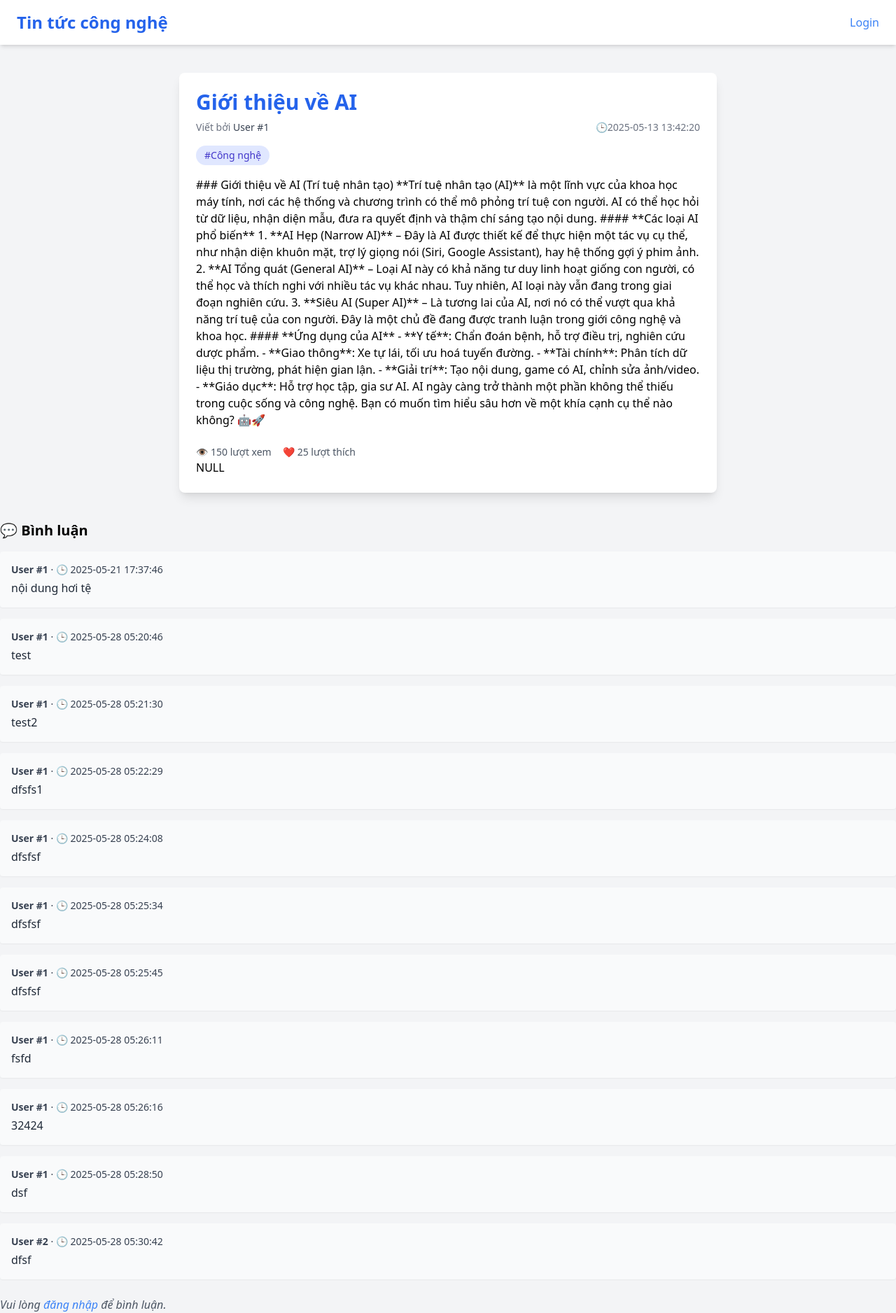
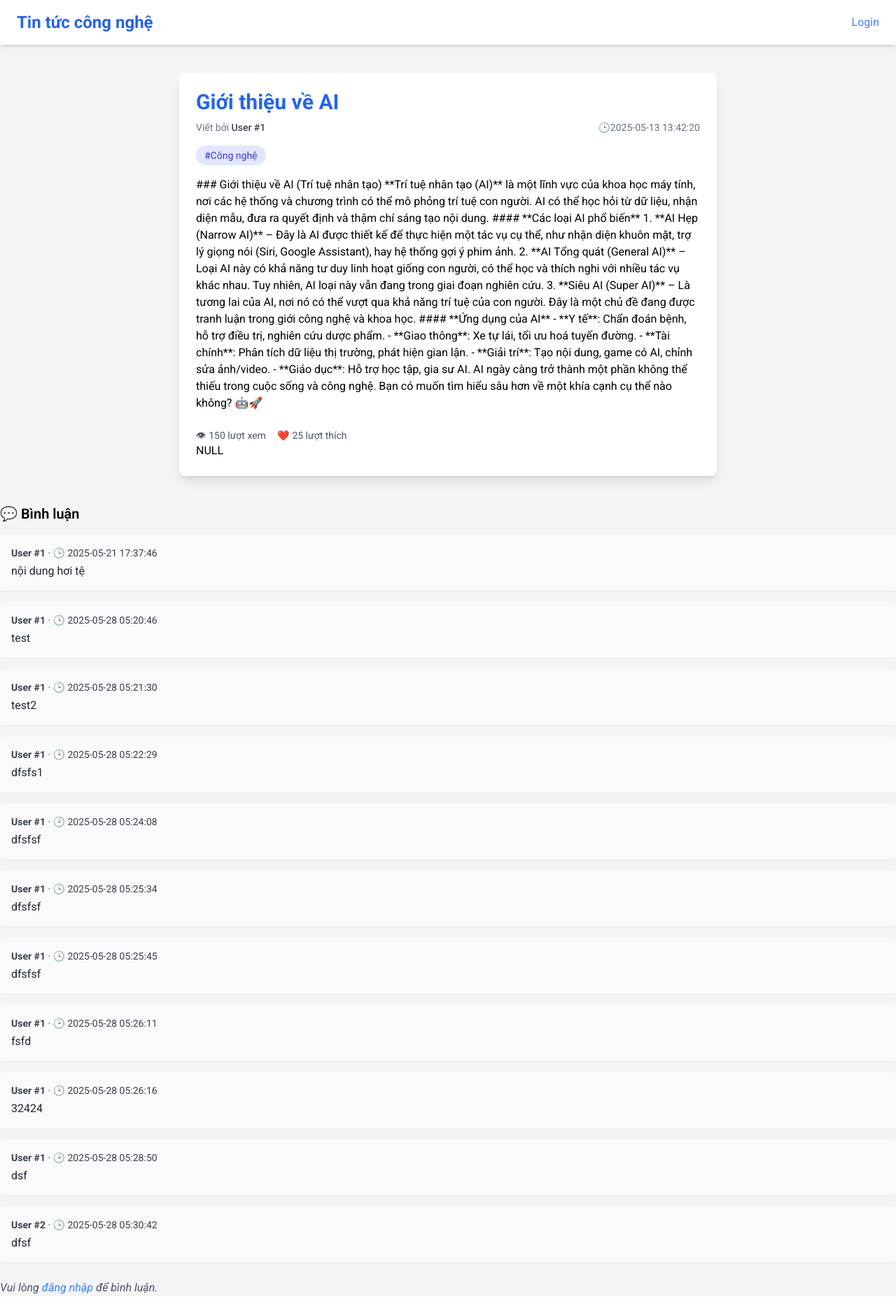
Before and after one commit to hailong289/app-security-holes, a PHP site: page /?id=1 in a window 1280 px wide. Shown: the whole page at 70% size. After the commit the page ends 1849 px from the top, so only its background shows below. Run offline with PHP 8.4, Linux system fonts and the light colour scheme; data comes from the database, SQL or seed files in the repository; some libraries are stand-ins or nearby versions.

Commit message:
update font

```diff
--- a/App/Views/header.php
+++ b/App/Views/header.php
@@ -6,5 +6,14 @@
     <title>OWASP Top 10 Web Application Security Risks</title>
     <script src="https://cdn.tailwindcss.com"></script>
     <link rel="stylesheet" href="https://cdnjs.cloudflare.com/ajax/libs/font-awesome/6.4.2/css/all.min.css">
+    <link rel="preconnect" href="https://fonts.googleapis.com">
+    <link rel="preconnect" href="https://fonts.gstatic.com" crossorigin>
+    <link href="https://fonts.googleapis.com/css2?family=Roboto:ital,wght@0,100..900;1,100..900&display=swap" rel="stylesheet">
+    <style>
+        body {
+             font-family: "Roboto", sans-serif;
+         }
+
+    </style>
 </head>
 <body class="bg-gray-100 min-h-screen">
```
